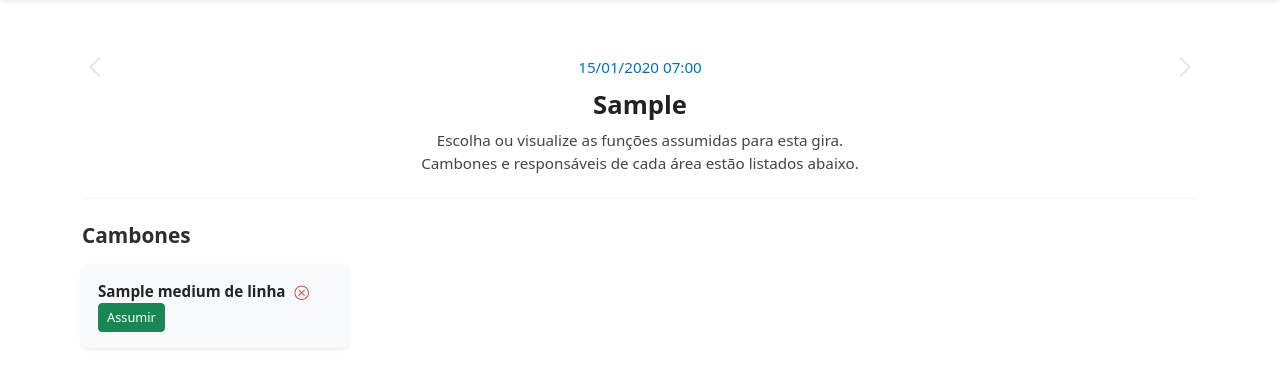
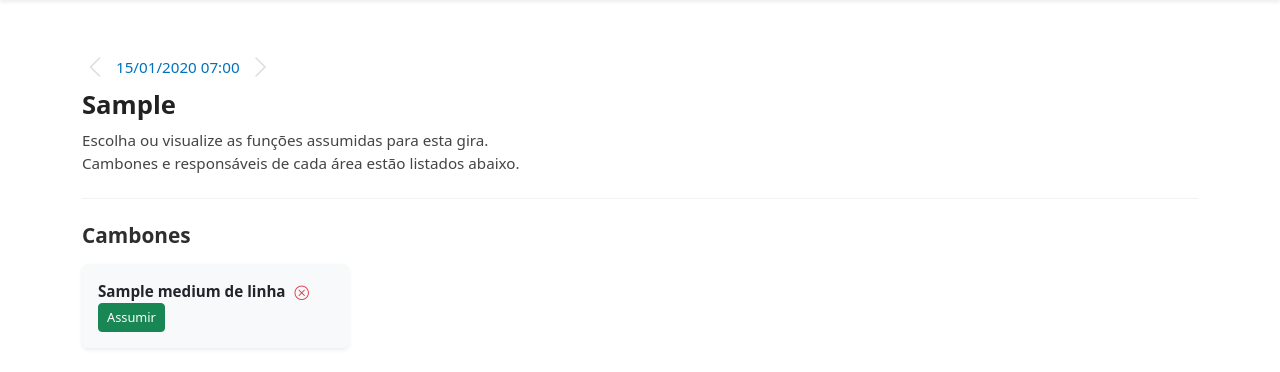
Before and after one commit to dacorrea/templo-funcoes, a Django app: template gira/templates/gira/lista_funcoes_dev.html in a window 1280 px wide. Shown: the part 68-440 px from the top of the page. Run offline with Django 4.2, Linux system fonts and the light colour scheme; a user stored in the database is signed in; tables that the repository leaves empty hold one stand-in row (values such as "Sample post"); the template is opened without the code that fills it: values that come from a table or form of the project are taken from there, most other values are stand-ins (such as "Sample title", 1, 10 or a date in 2020).

Commit message:
Update lista_funcoes_dev.html

```diff
--- a/gira/templates/gira/lista_funcoes_dev.html
+++ b/gira/templates/gira/lista_funcoes_dev.html
@@ -6,8 +6,10 @@
   {% if gira %}
   <div class="mb-4 text-start position-relative">
 
-    <!-- Linha da data e setas -->
-    <div class="d-flex align-items-center justify-content-between mb-1">
+    <!-- Linha de data com setas (alinhadas à esquerda) -->
+    <div class="d-flex align-items-center mb-1" style="gap: 8px;">
+
+      <!-- Botão anterior -->
       <button id="prevGira"
               class="btn btn-link p-0"
               style="color:#ccc;"
@@ -15,12 +17,14 @@
         <i class="bi bi-chevron-left" style="font-size:1.5rem;"></i>
       </button>
 
-      <p class="mb-0 text-center flex-grow-1"
+      <!-- Data -->
+      <p class="mb-0"
          style="font-size: 0.95rem; font-weight: 500;
                 color: {% if tema == 'exu' %}#ff4d4d{% else %}#0072bb{% endif %};">
         {{ gira.data_hora|date:"d/m/Y H:i" }}
       </p>
 
+      <!-- Botão próxima -->
       <button id="nextGira"
               class="btn btn-link p-0"
               style="color:#ccc;"
@@ -29,15 +33,15 @@
       </button>
     </div>
 
-    <!-- Linha do nome -->
-    <h2 class="mb-2 text-center"
+    <!-- Linha (nome da gira) -->
+    <h2 class="mb-2"
         style="font-size: 1.6rem; font-weight: 700;
                color: {% if tema == 'exu' %}#c00000{% else %}#222222{% endif %};">
       {{ gira.linha }}
     </h2>
 
-    <!-- Frase fixa -->
-    <p class="mb-0 text-center"
+    <!-- Frase fixa (sem centralizar) -->
+    <p class="mb-0"
        style="font-size: 0.95rem;
               color: {% if tema == 'exu' %}#d0d0d0{% else %}#444444{% endif %};">
       Escolha ou visualize as funções assumidas para esta gira.<br>
@@ -47,7 +51,6 @@
 {% else %}
   <div class="alert alert-warning">Nenhuma gira encontrada.</div>
 {% endif %}
-
 
 
   <hr class="my-4"
```
